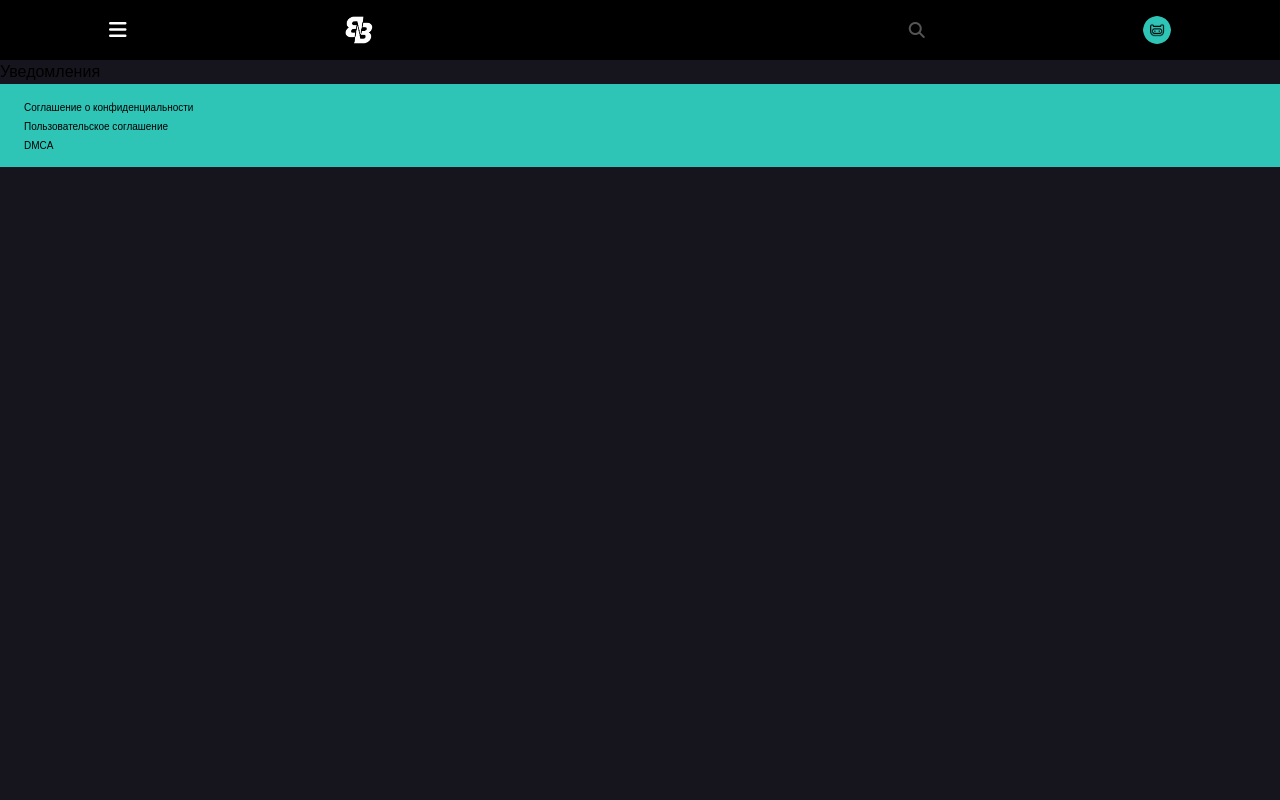
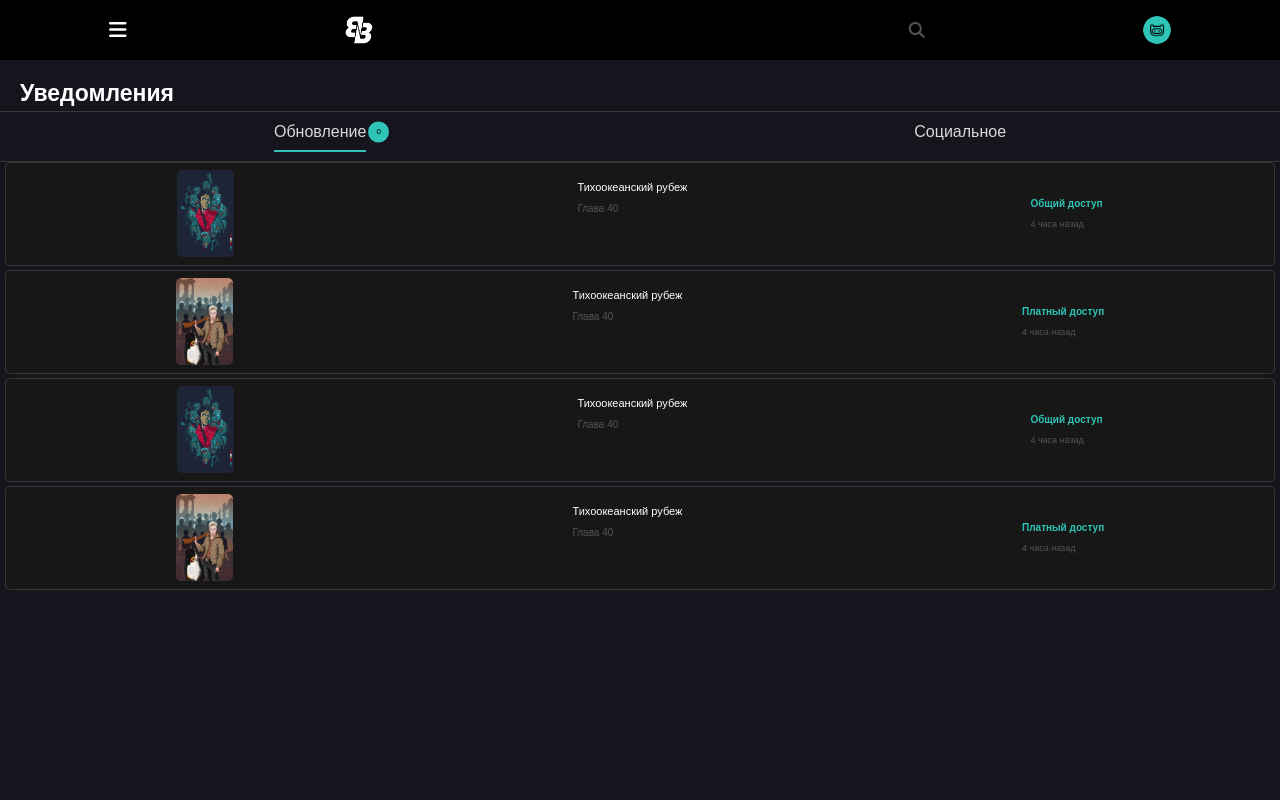
Before and after one commit to Animila/bbteam_front, a React (Vite) app: page /notification in a window 1280 px wide. Shown: the top 800 px of the page. Built offline with nearby package versions, Linux system fonts and the light colour scheme; a web font is replaced by a local one.

Commit message:
окно уведомлений

```diff
--- a/src/App.jsx
+++ b/src/App.jsx
@@ -10,12 +10,16 @@ import NotificationsPage from './pages/NotificationsPage'
 function App() {
 	const [isAuth, setIsAuth] = useState(false)
 	const [isLoading, setLoading] = useState(true)
-	const [countNotification, setNotification] = useState(0)
+	const [countTitleNotification, setCountTitleNotification] = useState(0)
+	const [countSocialNotification, setCountSocialNotification] = useState(0)
+	const [countNotification, setCountNotification] = useState(0)
 
 	useEffect(() => {
 		if (localStorage.getItem('access_token')) {
 			setIsAuth(true)
-			setNotification(6)
+			setCountNotification(90)
+			setCountTitleNotification(2)
+			setCountSocialNotification(4)
 		}
 		setLoading(false)
 	}, [])
@@ -28,7 +32,10 @@ function App() {
 					setIsAuth,
 					isLoading,
 					countNotification,
-					setNotification,
+					setCountNotification,
+					countTitleNotification,
+					setCountTitleNotification,
+					countSocialNotification,
 				}}
 			>
 				<BrowserRouter>
@@ -40,10 +47,7 @@ function App() {
 					<Footer />
 				</BrowserRouter>
 
-				{/* <Router>
-				<Switch>
-					<Route exact path='/' component={HomePage} />
-					<Route path='/notifications' component={NotificationsPage} />
+				{/*
 					<Route path='/projects' component={ProjectsPage} />
 					<Route path='/search' component={SearchPage} />
 					<Route path='/bookmarks' component={BookmarksPage} />
--- /dev/null
+++ b/src/components/SocialNotification/SocialNotification.jsx
@@ -0,0 +1,33 @@
+import React from 'react'
+import { Link } from 'react-router-dom'
+
+function SocialNotification({ comment }) {
+	return (
+		<Link className='bg-[#171717] border-[1px] border-[#383838] min-h-[104px] rounded-[5px] mx-[5px] mb-[4px] flex flex-col justify-center'>
+			<div className='flex items-center justify-around'>
+				<img
+					src={comment.imgUser}
+					alt=''
+					className='w-[53px] h-[53px] rounded-full'
+				/>
+				<div className=' text-[10px] font-bold mb-[7px]'>
+					Пользователь {comment.nameUser} <br />
+					<span className='text-[#2EC4B6]'>
+						{comment.typeAction == 'like'
+							? 'оценил ваш комментарий'
+							: 'ответил вам'}
+					</span>
+					{': '}
+					<br />
+					<span>{comment.messagePost}</span>
+				</div>
+			</div>
+
+			<div className='text-[9px] text-[#555555] self-end mr-[12px]'>
+				{comment.time}
+			</div>
+		</Link>
+	)
+}
+
+export default SocialNotification
--- /dev/null
+++ b/src/components/SocialNotification/SocialNotificationList.jsx
@@ -0,0 +1,46 @@
+import React, { useContext, useState } from 'react'
+import TitlesNotification from './SocialNotification'
+import { AuthContext } from '../../context'
+import SocialNotification from './SocialNotification'
+
+function SocialNotificationList() {
+	const [comments, setComments] = useState([
+		{
+			imgUser: './assets/avatar.png',
+			nameUser: '@aboba6969',
+			linkUser: '',
+			typeAction: 'like',
+			messagePost: 'Крутые переводы, так держать!',
+			url: '',
+			time: '4 часа назад',
+		},
+		{
+			imgUser: './assets/avatar.png',
+			nameUser: '@aboba6969',
+			linkUser: '',
+			typeAction: 'answer',
+			messagePost: 'Крутые переводы, так держать!',
+			url: '',
+			time: '4 часа назад',
+		},
+	])
+
+	// setCountTitleNotification(mangas.length)
+
+	return (
+		<div className='min-h-screen'>
+			{comments.length == 0 && (
+				<div className='text-center mt-[20px]'>Комментариев нет</div>
+			)}
+			{comments.length != 0 && (
+				<>
+					{comments.map(comment => (
+						<SocialNotification comment={comment} />
+					))}
+				</>
+			)}
+		</div>
+	)
+}
+
+export default SocialNotificationList
--- /dev/null
+++ b/src/components/TitlesNotification/TitlesNotification.jsx
@@ -0,0 +1,24 @@
+import React from 'react'
+import { Link } from 'react-router-dom'
+
+function TitlesNotification({ manga }) {
+	return (
+		<Link className='bg-[#171717] border-[1px] border-[#383838] min-h-[104px] rounded-[5px] mx-[5px] mb-[4px] flex items-center justify-around'>
+			<img src={manga.img} alt='' className='w-[57px] h-[87px] rounded-[5px]' />
+			<div className='flex flex-col self-start mt-[16px]'>
+				<div className='text-[11px] '>{manga.title}</div>
+				<div className='text-[10px] text-[#555555] mt-[6px]'>
+					Глава {manga.lastChapter}
+				</div>
+			</div>
+			<div className='flex flex-col '>
+				<div className='text-[#2EC4B6] text-[10px] font-bold mb-[7px]'>
+					{manga.free ? 'Общий доступ' : 'Платный доступ'}
+				</div>
+				<div className='text-[9px] text-[#555555]'>{manga.time}</div>
+			</div>
+		</Link>
+	)
+}
+
+export default TitlesNotification
--- /dev/null
+++ b/src/components/TitlesNotification/TitlesNotificationList.jsx
@@ -0,0 +1,60 @@
+import React, { useContext, useState } from 'react'
+import TitlesNotification from './TitlesNotification'
+import { AuthContext } from '../../context'
+
+function TitlesNotificationList() {
+	// const { setCountTitleNotification } = useContext(AuthContext)
+	const [mangas, setMangas] = useState([
+		{
+			title: 'Тихоокеанский рубеж',
+			lastChapter: 40,
+			time: '4 часа назад',
+			free: true,
+			url: '',
+			img: './assets/manga.png',
+		},
+		{
+			title: 'Тихоокеанский рубеж',
+			lastChapter: 40,
+			time: '4 часа назад',
+			free: false,
+			url: '',
+			img: './assets/manga_1.png',
+		},
+		{
+			title: 'Тихоокеанский рубеж',
+			lastChapter: 40,
+			time: '4 часа назад',
+			free: true,
+			url: '',
+			img: './assets/manga.png',
+		},
+		{
+			title: 'Тихоокеанский рубеж',
+			lastChapter: 40,
+			time: '4 часа назад',
+			free: false,
+			url: '',
+			img: './assets/manga_1.png',
+		},
+	])
+
+	// setCountTitleNotification(mangas.length)
+
+	return (
+		<div className='min-h-screen'>
+			{mangas.length == 0 && (
+				<div className='text-center mt-[20px]'>Обновлений нет</div>
+			)}
+			{mangas.length != 0 && (
+				<>
+					{mangas.map(manga => (
+						<TitlesNotification manga={manga} />
+					))}
+				</>
+			)}
+		</div>
+	)
+}
+
+export default TitlesNotificationList
--- a/src/pages/NotificationsPage.jsx
+++ b/src/pages/NotificationsPage.jsx
@@ -1,7 +1,72 @@
-import React from 'react'
+import React, { useContext, useEffect, useState } from 'react'
+import SocialNotificationList from '../components/SocialNotification/SocialNotificationList'
+import TitlesNotificationList from '../components/TitlesNotification/TitlesNotificationList'
+import { AuthContext } from '../context'
 
 function NotificationsPage() {
-	return <>Уведомления</>
+	const { countTitleNotification, countSocialNotification } =
+		useContext(AuthContext)
+	const [subMenu, setSubMenu] = useState([
+		{
+			title: 'Обновление',
+			active: true,
+			count: countTitleNotification,
+		},
+		{
+			title: 'Социальное',
+			active: false,
+			count: countSocialNotification,
+		},
+	])
+	useEffect(() => setSubMenu([...subMenu]), [])
+
+	function handlerMenu(title) {
+		console.log(title)
+		const select = subMenu.map(item => {
+			if (item.title == title) {
+				return { ...item, active: true }
+			} else {
+				return { ...item, active: false }
+			}
+		})
+		setSubMenu(select)
+	}
+
+	return (
+		<div className='text-white mt-4'>
+			<h2 className='text-[23px] font-bold ml-[20px]'>Уведомления</h2>
+			<hr className='border-[#FFFFFF] opacity-[.15]' />
+			<div className='flex justify-around text-[#D9D9D9] items-center h-[49px]'>
+				{subMenu.map(obj => (
+					<div
+						key={obj.title}
+						className={`${
+							obj.active
+								? 'after:block after:border-[#2EC4B6] after:border-[1px] after:mt-[6px]'
+								: ''
+						}
+						 h-6 mb-[9px] relative
+						`}
+						onClick={() => handlerMenu(obj.title)}
+					>
+						{obj.title}
+						<span
+							className={`${
+								obj.active
+									? 'bg-[#2EC4B6] text-black text-[8px]'
+									: 'text-transparent'
+							} absolute top-[50%] translate-y-[-50%] right-[-23px] w-[21px] h-[21px] rounded-full flex justify-center items-center `}
+						>
+							{obj.count}
+						</span>
+					</div>
+				))}
+			</div>
+			<hr className='border-[#FFFFFF/15] opacity-[.15]' />
+			{subMenu[0].active && <TitlesNotificationList />}
+			{subMenu[1].active && <SocialNotificationList/>}
+		</div>
+	)
 }
 
 export default NotificationsPage
```
